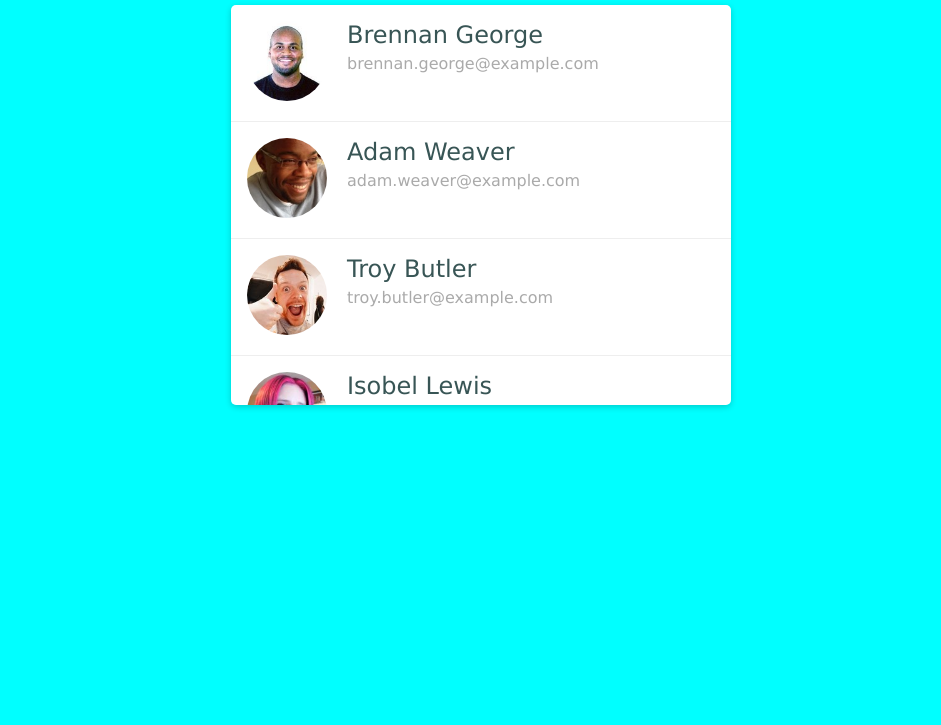
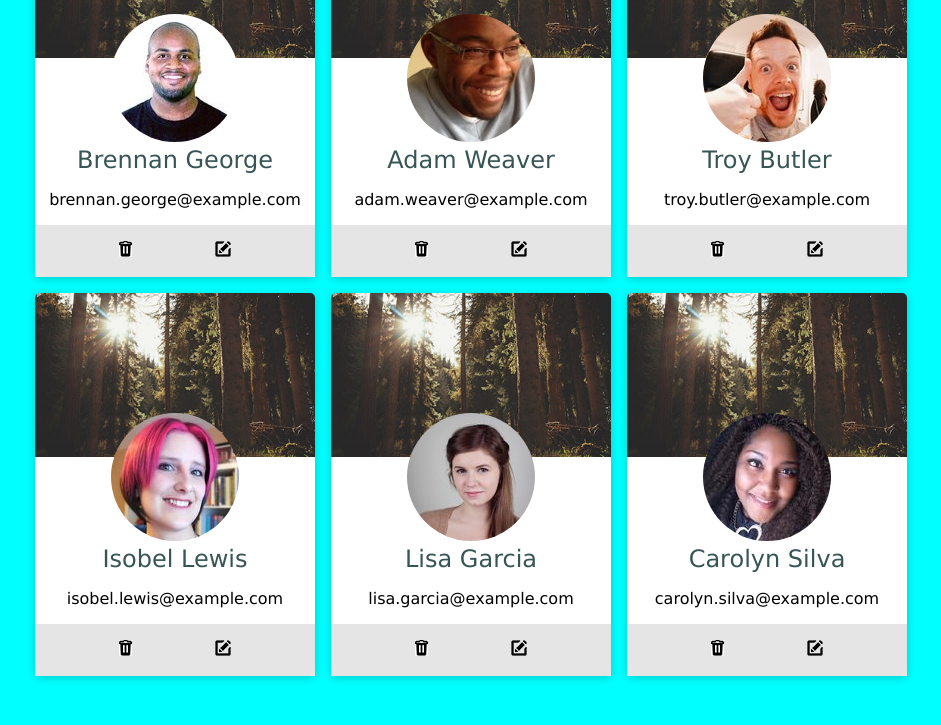
Before and after one commit to ellypereira/Projetos_Udemy_Prof_Daniel_Tapias, a plain HTML site: page proj6/index.html in a window 1280 px wide. Shown: the part 235-960 px from the top of the page, without its empty margins (159-1100 px from the left). Before the commit the page ends 800 px from the top, so only its background shows below. Drawn offline with Linux system fonts and the light colour scheme.

Commit message:
Lista de contatos

```diff
--- /dev/null
+++ b/proj6/estilo.css
@@ -0,0 +1,78 @@
+html,
+body {
+    height: 100%;
+}
+
+body {
+    background-color: aqua;
+    margin: 0;
+    padding: 0;
+    font-family: 'Lucida Sans', 'Lucida Sans Regular', 'Lucida Grande', 'Lucida Sans Unicode', Geneva, Verdana, sans-serif;
+
+    display: flex;
+    justify-content: center;
+    align-items: center;
+    flex-direction: column;
+}
+
+.main-title {
+    color: #385555;
+}
+
+.list-wrapper {
+    background-color: white;
+    width: 90%;
+    max-width: 500px;
+    max-height: 400px;
+    overflow-y: auto;
+    border-radius: 5px;
+    box-shadow: 0 2px 6px rgba(0, 0, 0, .2)
+}
+
+.list {
+    list-style-type: none;
+    padding: 0;
+    margin: 0;
+}
+
+.list-item {
+    display: flex;
+    border-bottom: 1px solid #eee;
+    padding: 16px;
+}
+
+.list-item__imagem img {
+    width: 80px;
+    border-radius: 50%;
+}
+
+.list-item__content {
+    padding: 0 20px;
+    flex-grow: 1;
+}
+
+.list-item__name {
+    font-size: 24px;
+    color: #385555;
+    margin: 0;
+}
+
+.list-item__email {
+    margin: 5px 0 0;
+    color: #aaa;
+}
+
+.list-item:hover {
+    background-color: #e8e8e8;
+}
+
+.list-item__action {
+    display: flex;
+    gap: 16px;
+    align-items: center;
+    opacity: 0;
+}
+
+.list-item:hover .list-item__action {
+    opacity: 0.3;
+}
--- a/proj6/estilo2.css
+++ b/proj6/estilo2.css
@@ -6,7 +6,7 @@ body {
 body {
     background-color: aqua;
     margin: 0;
-    padding: 0;
+    padding: 80px;
     font-family: 'Lucida Sans', 'Lucida Sans Regular', 'Lucida Grande', 'Lucida Sans Unicode', Geneva, Verdana, sans-serif;
 
     display: flex;
@@ -19,60 +19,42 @@ body {
     color: #385555;
 }
 
-.list-wrapper {
-    background-color: white;
+.list{
     width: 90%;
-    max-width: 500px;
-    max-height: 400px;
-    overflow-y: auto;
-    border-radius: 5px;
-    box-shadow: 0 2px 6px rgba(0, 0, 0, .2)
+    max-width: 960px;
+    display: flex;
+    flex-wrap: wrap;
+    justify-content: center;
+    gap: 16px;
+    list-style-type: none;
 }
 
-.list {
-    list-style-type: none;
-    padding: 0;
-    margin: 0;
-}
-
-.list-item {
-    display: flex;
-    border-bottom: 1px solid #eee;
-    padding: 16px;
+.list-item{
+    flex-basis: 280px;
+    background-color: white;
+    border-radius: 5px;
+    text-align: center;
+    box-shadow: 0 2px 8px rgba(0, 0, 0, .2);
+    background-image: url(imagens/thumb02.jpg);
+    background-size: 100%;
+    background-repeat: no-repeat;
 }
 
 .list-item__imagem img {
-    width: 80px;
     border-radius: 50%;
-}
-
-.list-item__content {
-    padding: 0 20px;
-    flex-grow: 1;
+    margin-top: 120px;
 }
 
 .list-item__name {
+    margin: 0;
     font-size: 24px;
     color: #385555;
-    margin: 0;
-}
-
-.list-item__email {
-    margin: 5px 0 0;
-    color: #aaa;
-}
-
-.list-item:hover {
-    background-color: #e8e8e8;
 }
 
 .list-item__action {
     display: flex;
+    background-color: #e5e5e5;
+    padding: 16px;
+    justify-content: space-evenly;
     gap: 16px;
-    align-items: center;
-    opacity: 0;
 }
-
-.list-item:hover .list-item__action {
-    opacity: 0.3;
-}
```
